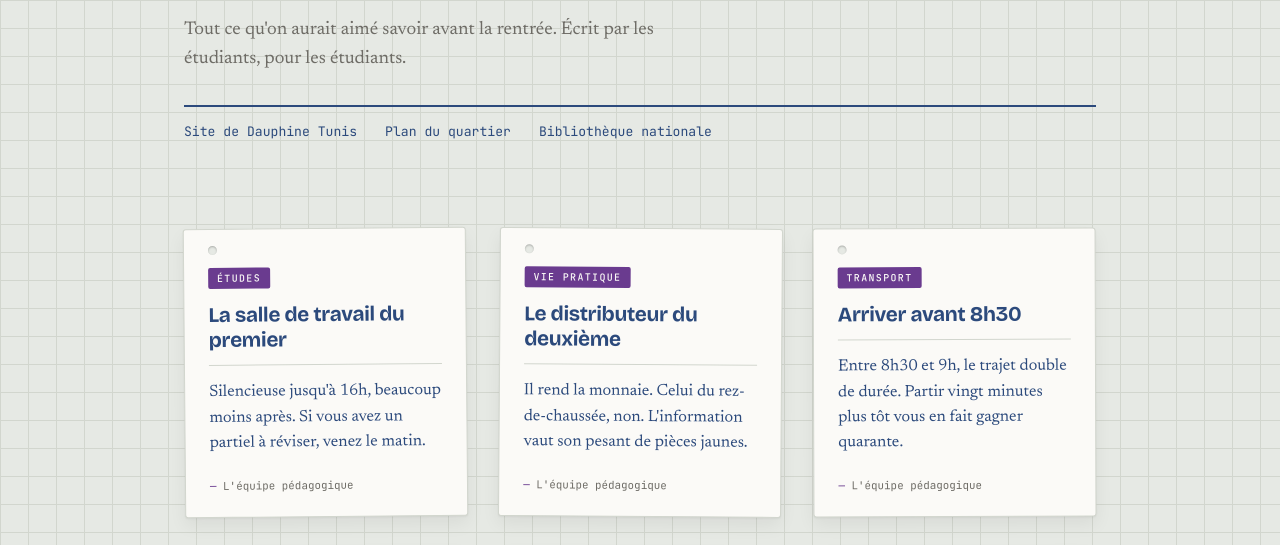
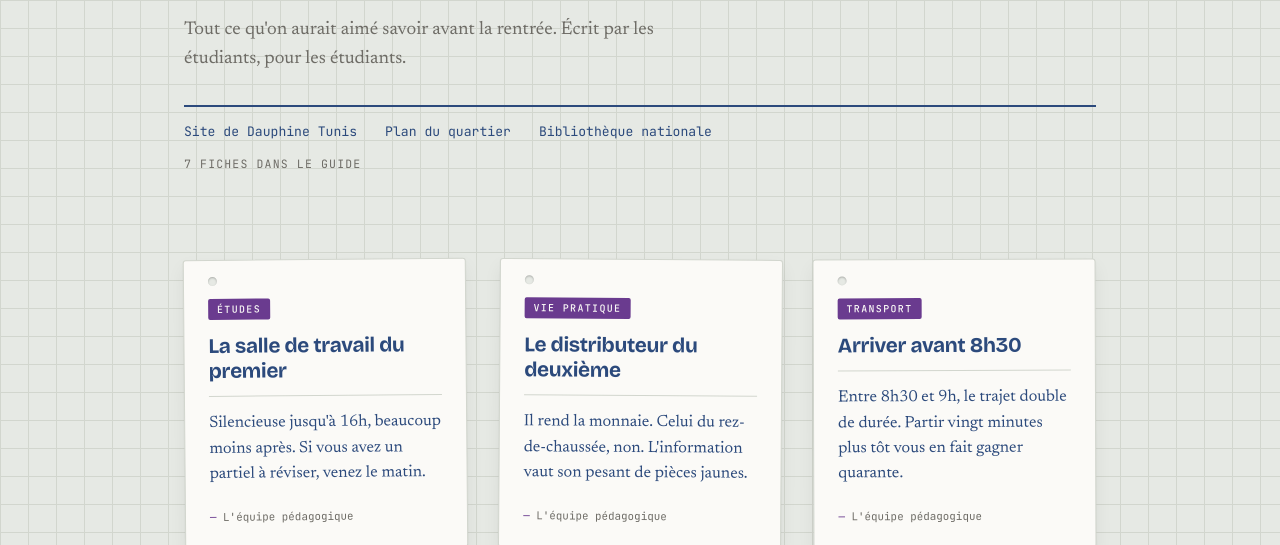
Before and after one commit to Khadija-Romdhani/Guide-Survie, a plain HTML site: page index.html in a window 1280 px wide. Shown: the part 252-797 px from the top of the page. Drawn offline with nearby package versions, Linux system fonts and the light colour scheme.

Commit message:
Defi compteur

```diff
--- a/css/style.css
+++ b/css/style.css
@@ -260,3 +260,12 @@ button:focus-visible {
     transition: none;
   }
 }
+
+.compteur {
+  font-family: var(--police-mono);
+  font-size: 0.72rem;
+  letter-spacing: 0.1em;
+  text-transform: uppercase;
+  color: var(--couleur-discret);
+  margin: 1rem 0 0;
+}
--- a/index.html
+++ b/index.html
@@ -32,6 +32,7 @@
       <!-- === FIN DE VOS LIENS === -->
     </ul>
   </nav>
+  <p class="compteur" id="compteur"></p>
 </header>
 
 <main class="contenu">
--- a/js/script.js
+++ b/js/script.js
@@ -35,3 +35,6 @@ FICHES.forEach(function (fiche) {
 
   conteneur.appendChild(carte);
 });
+
+const compteur = document.querySelector("#compteur");
+compteur.textContent = FICHES.length + " fiches dans le guide";
```
